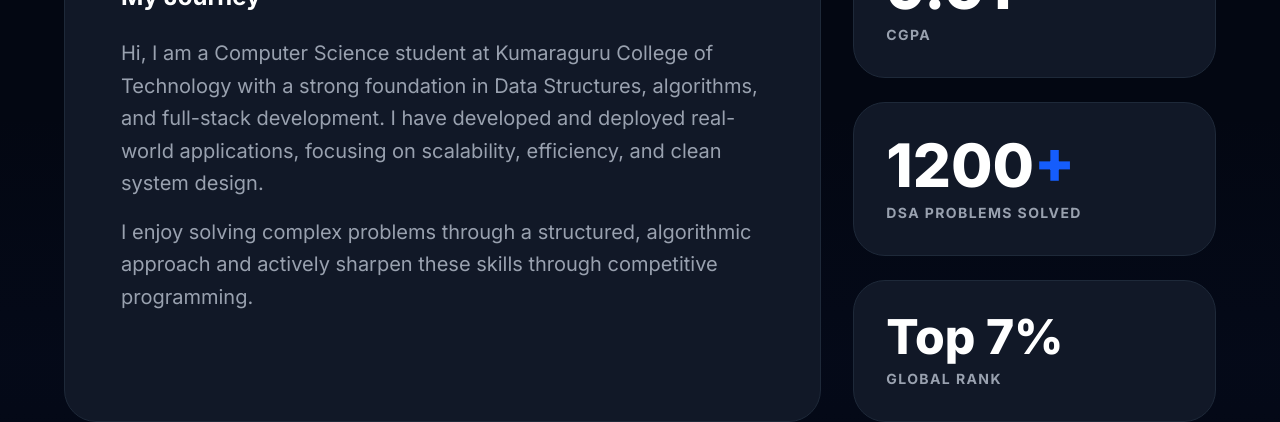
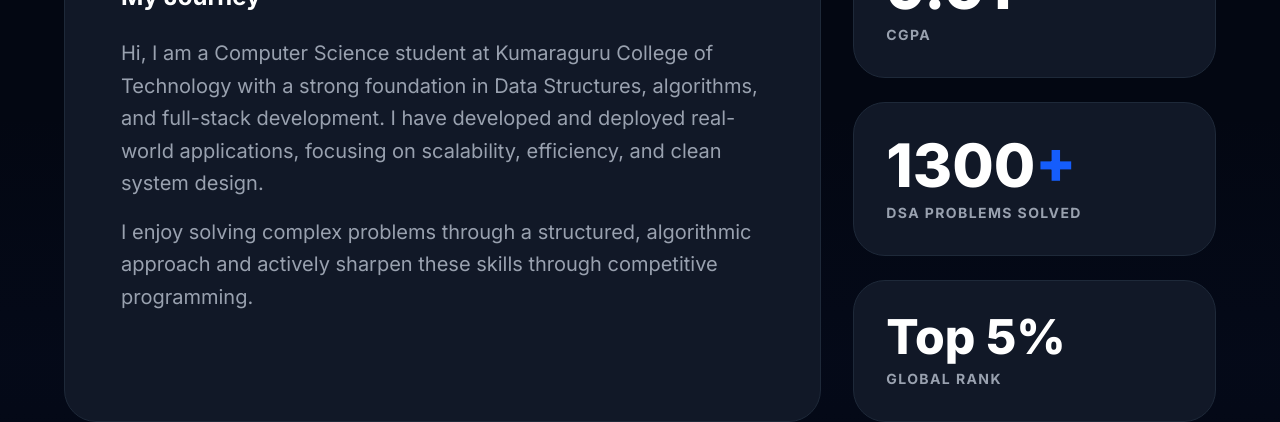
Before and after one commit to kishore1110/Portfolio, a React (Vite) app: page / in a window 1280 px wide. Shown: the part 1080-1502 px from the top of the page. Built offline with nearby package versions, Linux system fonts and the light colour scheme.

Commit message:
update on coding profiles

```diff
--- a/src/components/About.jsx
+++ b/src/components/About.jsx
@@ -38,12 +38,12 @@ export default function About() {
                             </div>
 
                             <div className="bg-white dark:bg-[#111827] rounded-[2rem] p-6 sm:p-8 border border-gray-100 dark:border-gray-800 shadow-xl shadow-gray-200/50 dark:shadow-none flex flex-col justify-center">
-                                <h4 className="text-4xl sm:text-5xl lg:text-6xl font-black mb-2 text-gray-900 dark:text-white">1200<span className="text-blue-600">+</span></h4>
+                                <h4 className="text-4xl sm:text-5xl lg:text-6xl font-black mb-2 text-gray-900 dark:text-white">1300<span className="text-blue-600">+</span></h4>
                                 <p className="text-gray-500 dark:text-gray-400 uppercase tracking-widest font-bold text-sm">DSA Problems Solved</p>
                             </div>
 
                             <div className="bg-white dark:bg-[#111827] rounded-[2rem] p-6 sm:p-8 border border-gray-100 dark:border-gray-800 shadow-xl shadow-gray-200/50 dark:shadow-none flex flex-col justify-center sm:col-span-2 lg:col-span-1">
-                                <h4 className="text-4xl sm:text-5xl lg:text-4xl xl:text-5xl font-black mb-2 text-gray-900 dark:text-white whitespace-nowrap">Top 7%</h4>
+                                <h4 className="text-4xl sm:text-5xl lg:text-4xl xl:text-5xl font-black mb-2 text-gray-900 dark:text-white whitespace-nowrap">Top 5%</h4>
                                 <p className="text-gray-500 dark:text-gray-400 uppercase tracking-widest font-bold text-sm">Global Rank</p>
                             </div>
                         </div>
--- a/src/components/Achievements.jsx
+++ b/src/components/Achievements.jsx
@@ -58,8 +58,8 @@ export default function Achievements() {
     const honors = [
         {
             title: 'Mahatma Gandhi Scholarship',
-            subtitle: 'Consecutive Winner, 2023 & 2024',
-            description: 'Awarded by Kumaraguru College of Technology for outstanding academic excellence in the CSE department. Recognized for consistent top performance across semesters. Received a cash prize of ₹10,000 each year and a certificate of merit.',
+            subtitle: 'Consecutive Winner, 2023, 2024 & 2025',
+            description: 'Awarded by Kumaraguru College of Technology for outstanding academic excellence in the CSE department. Recognized for consistent top performance across semesters for three consecutive years. Received a cash prize of ₹10,000 each year and a certificate of merit.',
             icon: Trophy,
             color: 'text-blue-600 dark:text-blue-400',
             bg: 'bg-blue-50 dark:bg-blue-500/10',
@@ -174,7 +174,8 @@ export default function Achievements() {
                                             <h4 className="text-xl sm:text-2xl font-black text-gray-900 dark:text-white tracking-tight">LeetCode</h4>
                                         </div>
                                         <div className="flex items-center gap-2">
-                                            <span className="px-4 py-1.5 bg-blue-50 dark:bg-blue-900/30 text-blue-600 dark:text-blue-400 font-bold text-sm rounded-lg border border-blue-100 dark:border-blue-800/50">Top 7%</span>
+                                            <span className="px-4 py-1.5 bg-amber-50 dark:bg-amber-900/30 text-amber-600 dark:text-amber-400 font-bold text-sm rounded-lg border border-amber-100 dark:border-amber-800/50">Knight</span>
+                                            <span className="px-4 py-1.5 bg-blue-50 dark:bg-blue-900/30 text-blue-600 dark:text-blue-400 font-bold text-sm rounded-lg border border-blue-100 dark:border-blue-800/50">Top 5%</span>
                                             <ExternalLink className="w-5 h-5 text-gray-400 group-hover:text-blue-500 transition-colors" />
                                         </div>
                                     </div>
@@ -187,7 +188,7 @@ export default function Achievements() {
                                             </div>
                                             <div className="bg-gray-50 dark:bg-gray-800/50 p-4 rounded-2xl border border-gray-100 dark:border-gray-800">
                                                 <p className="text-gray-500 dark:text-gray-400 font-semibold text-xs uppercase tracking-wider mb-1">Max Rating</p>
-                                                <p className="text-3xl font-black text-gray-900 dark:text-white">1820</p>
+                                                <p className="text-3xl font-black text-gray-900 dark:text-white">1870</p>
                                             </div>
                                         </div>
                                     </div>
@@ -221,11 +222,11 @@ export default function Achievements() {
                                         <div className="grid grid-cols-2 gap-4">
                                             <div className="bg-gray-50 dark:bg-gray-800/50 p-4 rounded-2xl border border-gray-100 dark:border-gray-800">
                                                 <p className="text-gray-500 dark:text-gray-400 font-semibold text-xs uppercase tracking-wider mb-1">Problems Solved</p>
-                                                <p className="text-3xl font-black text-gray-900 dark:text-white">350<span className="text-blue-600 dark:text-blue-400">+</span></p>
+                                                <p className="text-3xl font-black text-gray-900 dark:text-white">400<span className="text-blue-600 dark:text-blue-400">+</span></p>
                                             </div>
                                             <div className="bg-gray-50 dark:bg-gray-800/50 p-4 rounded-2xl border border-gray-100 dark:border-gray-800">
                                                 <p className="text-gray-500 dark:text-gray-400 font-semibold text-xs uppercase tracking-wider mb-1">Coding Score</p>
-                                                <p className="text-3xl font-black text-gray-900 dark:text-white">1450<span className="text-blue-600 dark:text-blue-400">+</span></p>
+                                                <p className="text-3xl font-black text-gray-900 dark:text-white">1500<span className="text-blue-600 dark:text-blue-400">+</span></p>
                                             </div>
                                         </div>
                                     </div>
```
